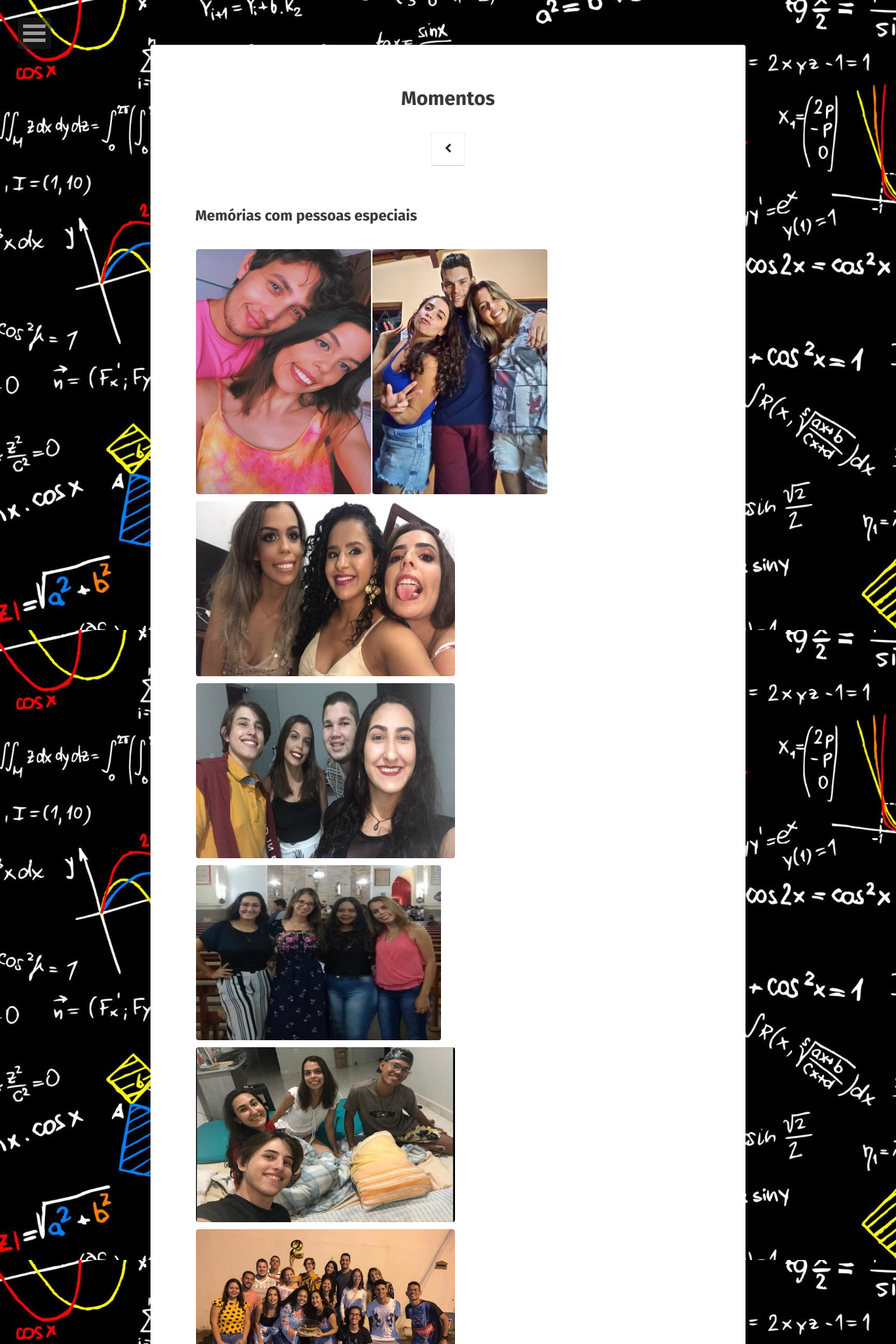
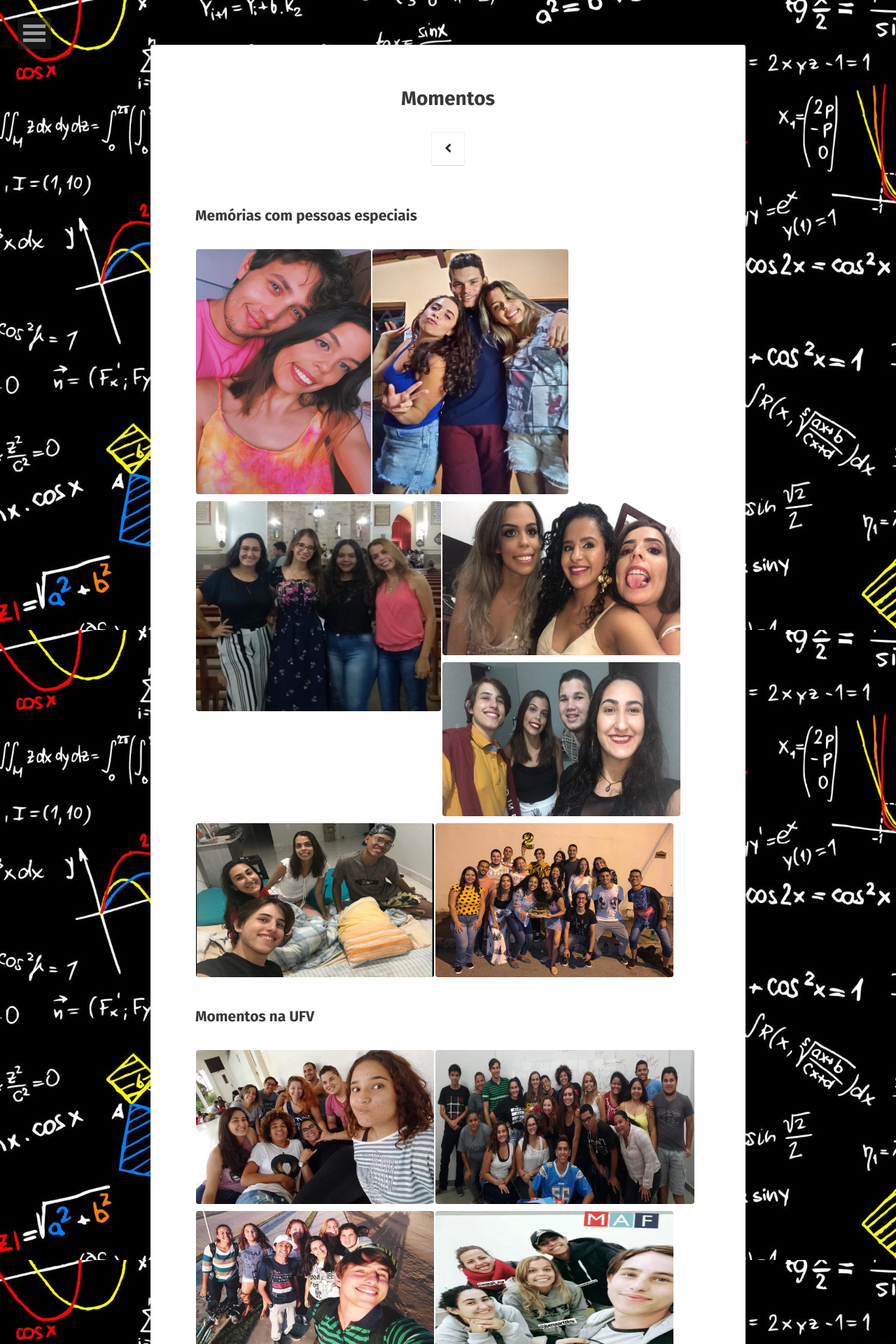
Before and after one commit to julialmartins/julialmartins.github.io, a Jekyll site: the page built from momentos/index.md, in a window 1280 px wide. Shown: the top 1920 px of the page at 70% size. Built offline with Jekyll 4.4.1, drawn with Linux system fonts in a browser that asks for light colours; some web fonts are replaced.

Commit message:
tamanho fotos

```diff
--- a/momentos/index.md
+++ b/momentos/index.md
@@ -10,23 +10,22 @@ comments: false
 
 <figure class = "half">
     <img src="1.jpeg" style = "height: 350px; width: 250px;">
-    <img src="2.jpeg" style = "height: 350px; width: 250px;">
-    <img src="3.jpeg" style = "height: 250px; width: 370px;">
-    <img src="4.jpeg" style = "height: 250px; width: 370px;">
-    <img src="5.jpeg" style = "height: 250px; width: 350px;">
-    <img src="6.jpeg" style = "height: 250px; width: 370px;">
-    <img src="7.jpeg" style = "height: 250px; width: 370px;">
+    <img src="2.jpeg" style = "height: 350px; width: 280px;">
+    <img src="5.jpeg" style = "height: 300px; width: 350px;">
+    <img src="3.jpeg" style = "height: 220px; width: 340px;">
+    <img src="4.jpeg" style = "height: 220px; width: 340px;">
+    <img src="6.jpeg" style = "height: 220px; width: 340px;">
+    <img src="7.jpeg" style = "height: 220px; width: 340px;">
 </figure>
 
 
 ## Momentos na UFV
 
 <figure class = "half">
-    <img src="01.jpeg" style = "height: 350px; width: 470px;">
-    <img src="02.jpeg" style = "height: 350px; width: 470px;">
-    <img src="03.jpeg" style = "height: 250px; width: 570px;">
-    <img src="04.jpeg" style = "height: 350px; width: 470px;">
-    <img src="05.jpeg" style = "height: 350px; width: 470px;">
-    <img src="06.jpeg" style = "height: 350px; width: 470px;">
-    <img src="07.jpeg" style = "height: 350px; width: 470px;">
+    <img src="01.jpeg" style = "height: 220px; width: 340px;">
+    <img src="02.jpeg" style = "height: 220px; width: 370px;">
+    <img src="04.jpeg" style = "height: 220px; width: 340px;">
+    <img src="05.jpeg" style = "height: 220px; width: 340px;">
+    <img src="06.jpeg" style = "height: 220px; width: 340px;">
+    <img src="07.jpeg" style = "height: 220px; width: 340px;">
 </figure>
```
Also changed, not shown: momentos/03.jpeg (deleted).
